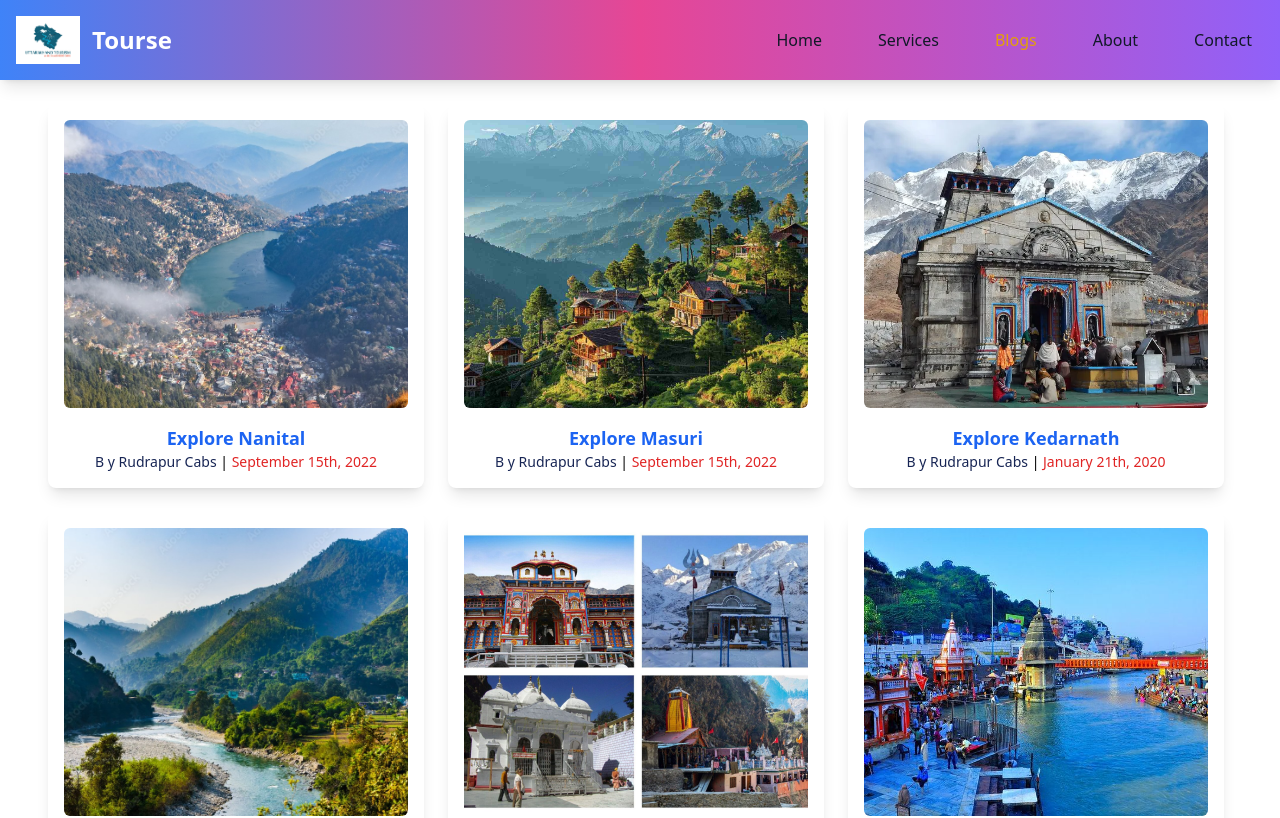
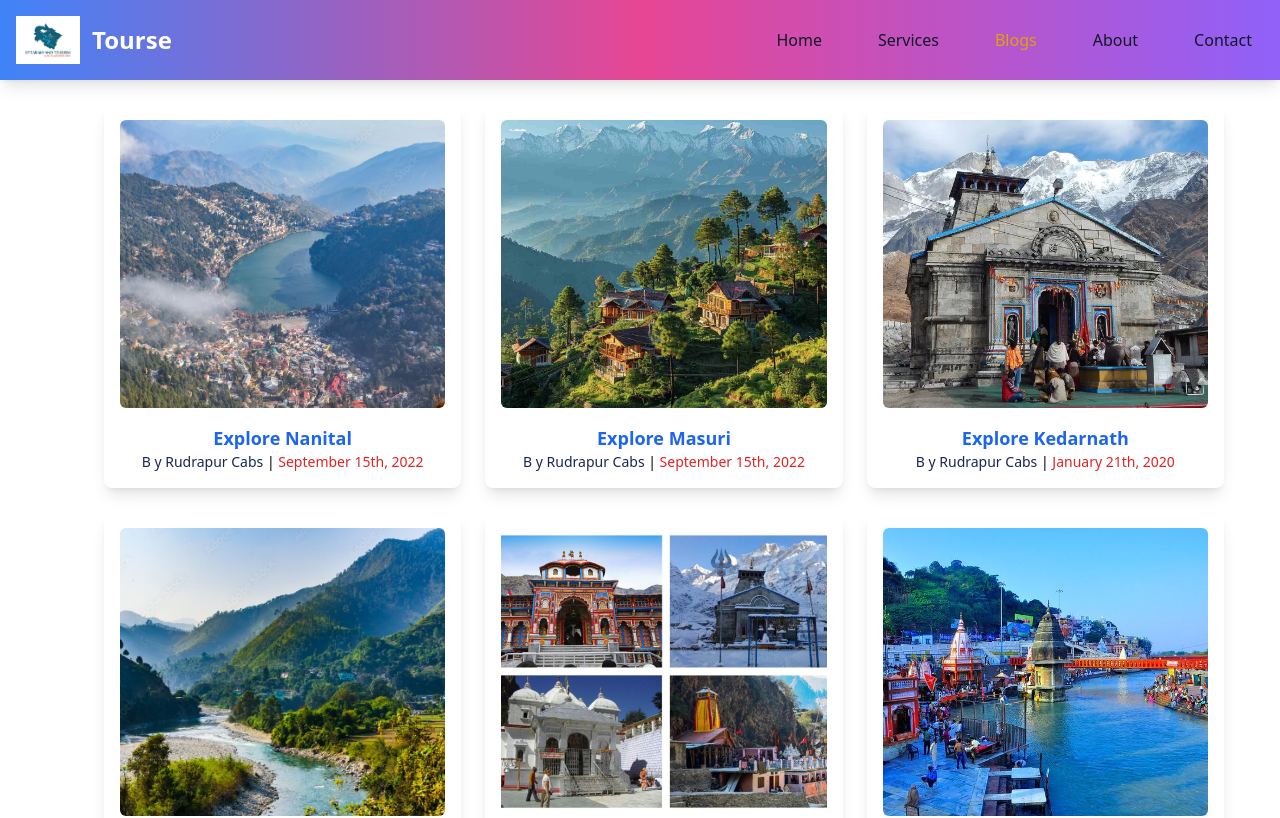
Before and after one commit to Ketan9548/Tours_and_Traveling_app, a React (Vite) app in the folder Client/: page /blogs in a window 1280 px wide. Shown: the top 818 px of the page. Built offline with nearby package versions, Linux system fonts and the light colour scheme.

Commit message:
Changes Done in navbar and blogs

```diff
--- a/Client/src/Components/Blogs/Blogs.jsx
+++ b/Client/src/Components/Blogs/Blogs.jsx
@@ -54,7 +54,7 @@ const Blogs = () => {
 
   return (
     <div className="mr-14 mt-6 w-auto sm:ml-8 lg:ml-12">
-      <div className="grid grid-cols-1 md:grid-cols-2 lg:grid-cols-3 gap-6">
+      <div className="grid pl-14 grid-cols-1 md:grid-cols-2 lg:grid-cols-3 gap-6">
         {arr1.map((item, index) => (
           <div
             key={index}
--- a/Client/src/Components/Navbar/Navbar.jsx
+++ b/Client/src/Components/Navbar/Navbar.jsx
@@ -55,10 +55,11 @@ const Navbar = () => {
             <li>
               <NavLink
                 to="/"
+                onClick={()=> setIsMobileMenuOpen(false)}
                 className={({ isActive }) =>
                   `block py-2 px-3 rounded transition-colors
                   ${isActive ?
-                    'text-yellow-400 bg-blue-600/20 md:bg-transparent' :
+                    `text-yellow-400 bg-blue-600/20 md:bg-transparent` :
                     'text-black md:text-gray-900 hover:text-yellow-400'}
                   hover:bg-blue-600/30 md:hover:bg-transparent`
                 }
@@ -70,6 +71,7 @@ const Navbar = () => {
             <li>
               <NavLink
                 to="services"
+                onClick={()=> setIsMobileMenuOpen(false)}
                 className={({ isActive }) =>
                   `block py-2 px-3 rounded transition-colors
                   ${isActive ?
@@ -84,6 +86,7 @@ const Navbar = () => {
             <li>
               <NavLink
                 to="blogs"
+                onClick={()=> setIsMobileMenuOpen(false)}
                 className={({ isActive }) =>
                   `block py-2 px-3 rounded transition-colors
                   ${isActive ?
@@ -98,6 +101,7 @@ const Navbar = () => {
             <li>
               <NavLink
                 to="about"
+                onClick={()=> setIsMobileMenuOpen(false)}
                 className={({ isActive }) =>
                   `block py-2 px-3 rounded transition-colors
                   ${isActive ?
@@ -112,6 +116,7 @@ const Navbar = () => {
             <li>
               <NavLink
                 to="contact"
+                onClick={()=> setIsMobileMenuOpen(false)}
                 className={({ isActive }) =>
                   `block py-2 px-3 rounded transition-colors
                   ${isActive ?
```
